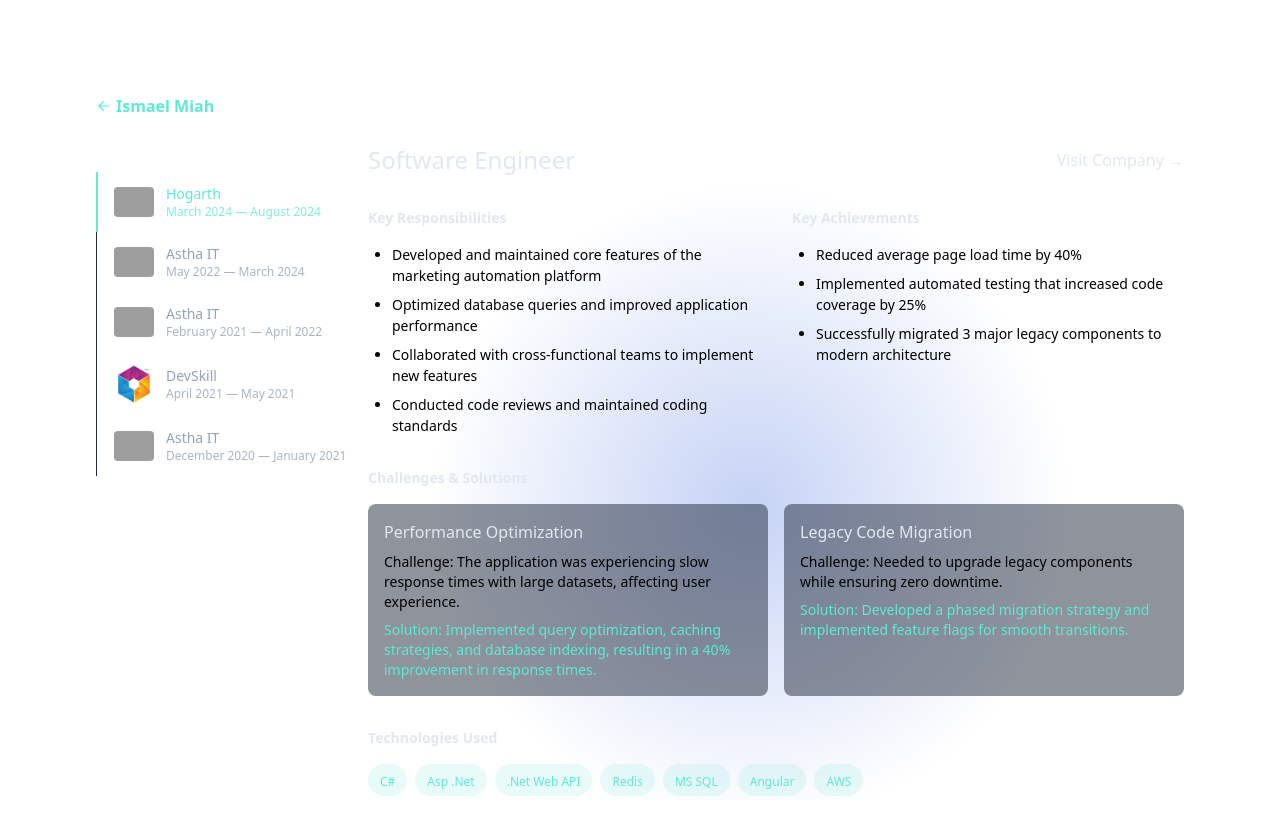
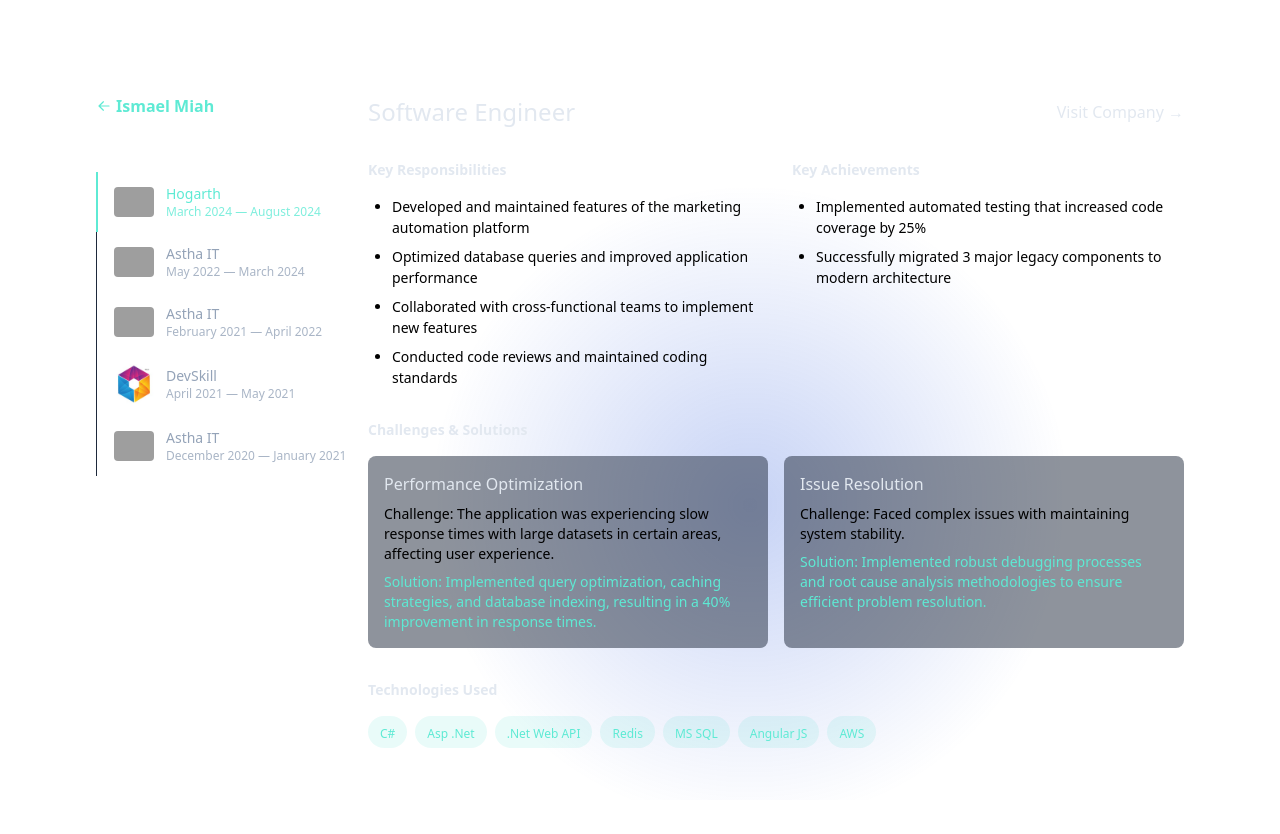
Before and after one commit to ismaelmiah/Portfolio-v2, a Next.js app: page /experience/details in a window 1280 px wide. Shown: the top 834 px of the page. Built offline with nearby package versions, Linux system fonts and the light colour scheme; grey boxes are pictures that could not be loaded.

Commit message:
Contact and experience details page updated

```diff
--- a/pages/contact/index.tsx
+++ b/pages/contact/index.tsx
@@ -15,7 +15,7 @@ const Contact = () => {
                 <p className="font-bold mb-2 text-white">I&apos;m always on the lookout for exciting projects and collaborations!</p>
                 <p>Whether you have a question, an opportunity, or just want to say hello, feel free to reach out. I&apos;ll do my best to respond promptly. Let&apos;s create something amazing together!</p>
             </div>
-            <a href="mailto:ismaelmiah.swe@gmail.com">
+            <a href="mailto:ismaelmiah@devismael.com">
                 <p className="click-button w-40 h-14 border rounded uppercase border border-teal-300 font-semibold mt-6 text-teal-300 tracking-wider rounded-md flex items-center justify-center">
                     Say Hello
                 </p>
--- a/pages/experience/details.tsx
+++ b/pages/experience/details.tsx
@@ -34,7 +34,7 @@ const experiences: DetailedExperience[] = [
       "Responsible for implementing enhancements and fixes while maintaining codebase consistency and optimizing queries for large production data.",
     ],
     responsibilities: [
-      "Developed and maintained core features of the marketing automation platform",
+      "Developed and maintained features of the marketing automation platform",
       "Optimized database queries and improved application performance",
       "Collaborated with cross-functional teams to implement new features",
       "Conducted code reviews and maintained coding standards",
@@ -43,20 +43,19 @@ const experiences: DetailedExperience[] = [
       {
         title: "Performance Optimization",
         description:
-          "The application was experiencing slow response times with large datasets, affecting user experience.",
+          "The application was experiencing slow response times with large datasets in certain areas, affecting user experience.",
         solution:
           "Implemented query optimization, caching strategies, and database indexing, resulting in a 40% improvement in response times.",
       },
       {
-        title: "Legacy Code Migration",
+        title: "Issue Resolution",
         description:
-          "Needed to upgrade legacy components while ensuring zero downtime.",
+          "Faced complex issues with maintaining system stability.",
         solution:
-          "Developed a phased migration strategy and implemented feature flags for smooth transitions.",
+          "Implemented robust debugging processes and root cause analysis methodologies to ensure efficient problem resolution.",
       },
     ],
     achievements: [
-      "Reduced average page load time by 40%",
       "Implemented automated testing that increased code coverage by 25%",
       "Successfully migrated 3 major legacy components to modern architecture",
     ],
@@ -66,7 +65,7 @@ const experiences: DetailedExperience[] = [
       ".Net Web API",
       "Redis",
       "MS SQL",
-      "Angular",
+      "Angular JS",
       "AWS",
     ],
   },
@@ -86,7 +85,7 @@ const experiences: DetailedExperience[] = [
       "Architected and implemented complex software solutions",
       "Mentored junior developers and conducted technical training sessions",
       "Managed client communications and requirement analysis",
-      "Implemented and optimized SQL queries for large datasets",
+      "Implemented and optimized queries for large datasets for relational and non-relation DB",
       "Applied software design patterns and architectural practices",
       "Conducted R&D on complex libraries and frameworks",
       "Managed version control and code quality standards",
@@ -110,9 +109,8 @@ const experiences: DetailedExperience[] = [
     achievements: [
       "Reduced feature delivery time by 25%",
       "Improved operational efficiency by 40%",
-      "Increased platform user engagement by 25%",
       "Successfully processed over 20,000 game replays",
-      "Enhanced system performance through SQL query optimization",
+      "Enhanced system performance through DB query optimization",
       "Successfully mentored multiple junior developers",
       "Streamlined client communication and project delivery processes",
     ],
@@ -387,7 +385,7 @@ const ExperienceDetails = () => {
             </nav>
           </div>
 
-          <div className="mt-12 lg:ml-[25%]">
+          <div className="lg:ml-[25%]">
             {experiences.map((exp, index) => (
               <div
                 key={index}
```
